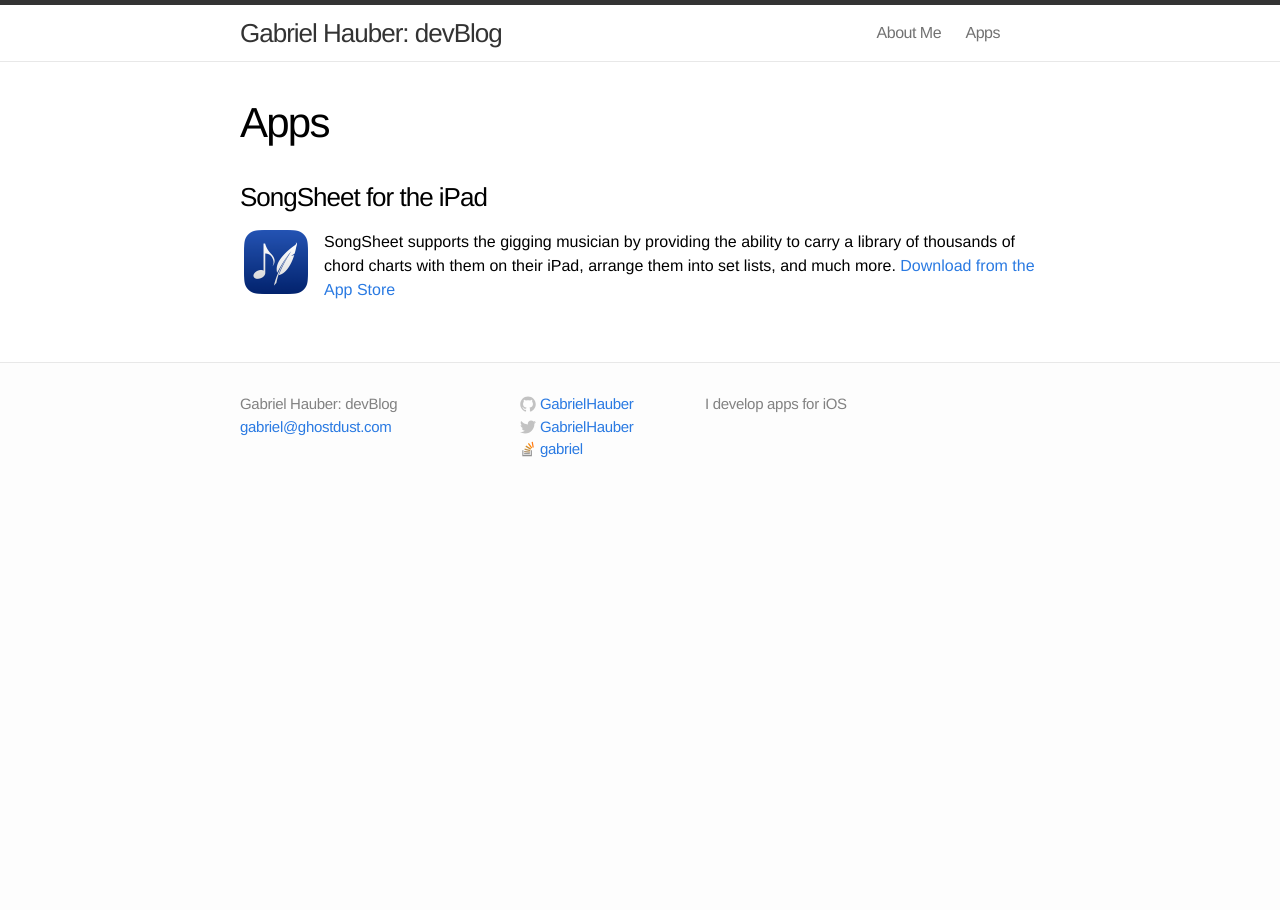
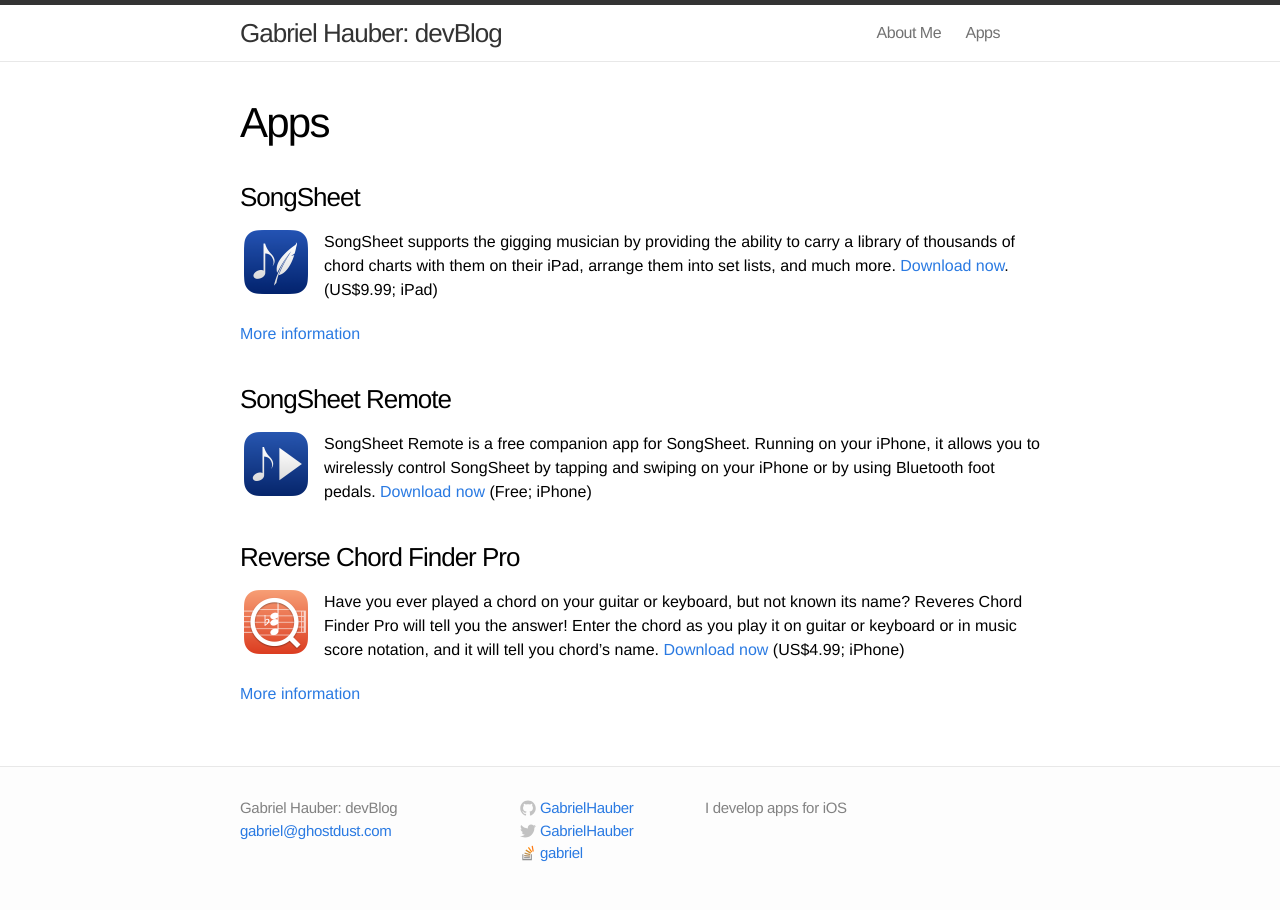
Before and after one commit to GabrielHauber/GabrielHauber.github.io, a Jekyll site: the page built from apps.md, in a window 1280 px wide. Built offline with Jekyll 4.4.1, drawn with Linux system fonts in a browser that asks for light colours.

```diff
--- a/apps.md
+++ b/apps.md
@@ -4,9 +4,19 @@ title: Apps
 permalink: /apps/
 ---
 
-### SongSheet for the iPad
+### SongSheet
 
-<img src="/images/songsheet-icon.png" alt="SongSheet application icon" style="float:left;width:64px;margin:0 16px 0 4px;vertical-align:top;"><span>SongSheet supports the gigging musician by providing the ability to carry a library of thousands of chord charts with them on their iPad, arrange them into set lists, and much more. [Download from the App Store][1]</span>
+<img src="/images/songsheet-icon.png" alt="SongSheet application icon" style="float:left;width:64px;margin:0 16px 0 4px;vertical-align:top;">SongSheet supports the gigging musician by providing the ability to carry a library of thousands of chord charts with them on their iPad, arrange them into set lists, and much more. [Download now](https://itunes.apple.com/app/id581094194?mt=8&at=1l3vox5&ct=devblog). (US$9.99; iPad)
+
+[More information](http://songsheetapp.com)
 
 
-[1]:http://bit.ly/TtSVoY
+### SongSheet Remote
+
+<img src="/images/songsheetremote-icon.png" alt="SongSheet Remote application icon" style="float:left;width:64px;margin:0 16px 0 4px;vertical-align:top;"><span>SongSheet Remote is a free companion app for SongSheet. Running on your iPhone, it allows you to wirelessly control SongSheet by tapping and swiping on your iPhone or by using Bluetooth foot pedals. [Download now](https://itunes.apple.com/app/id906550860?mt=8&uo=4&at=1l3vox5&ct=devblog) (Free; iPhone)
+
+### Reverse Chord Finder Pro
+
+<img src="/images/reversechord-icon.png" alt="Reverse Chord Finder Pro application icon" style="float:left;width:64px;margin:0 16px 0 4px;vertical-align:top;"><span>Have you ever played a chord on your guitar or keyboard, but not known its name? Reveres Chord Finder Pro will tell you the answer! Enter the chord as you play it on guitar or keyboard or in music score notation, and it will tell you chord's name. [Download now](https://itunes.apple.com/app/id379856345?ls=1&mt=8&uo=4&at=1l3vox5&ct=devblog) (US$4.99; iPhone)
+
+[More information](http://reversechord.com)
```
Also changed, not shown: _posts/2015-05-01-osx-cookiecrunch.markdown (added, +12 -0 lines), images/reversechord-icon.png (added), images/songsheetremote-icon.png (added).
